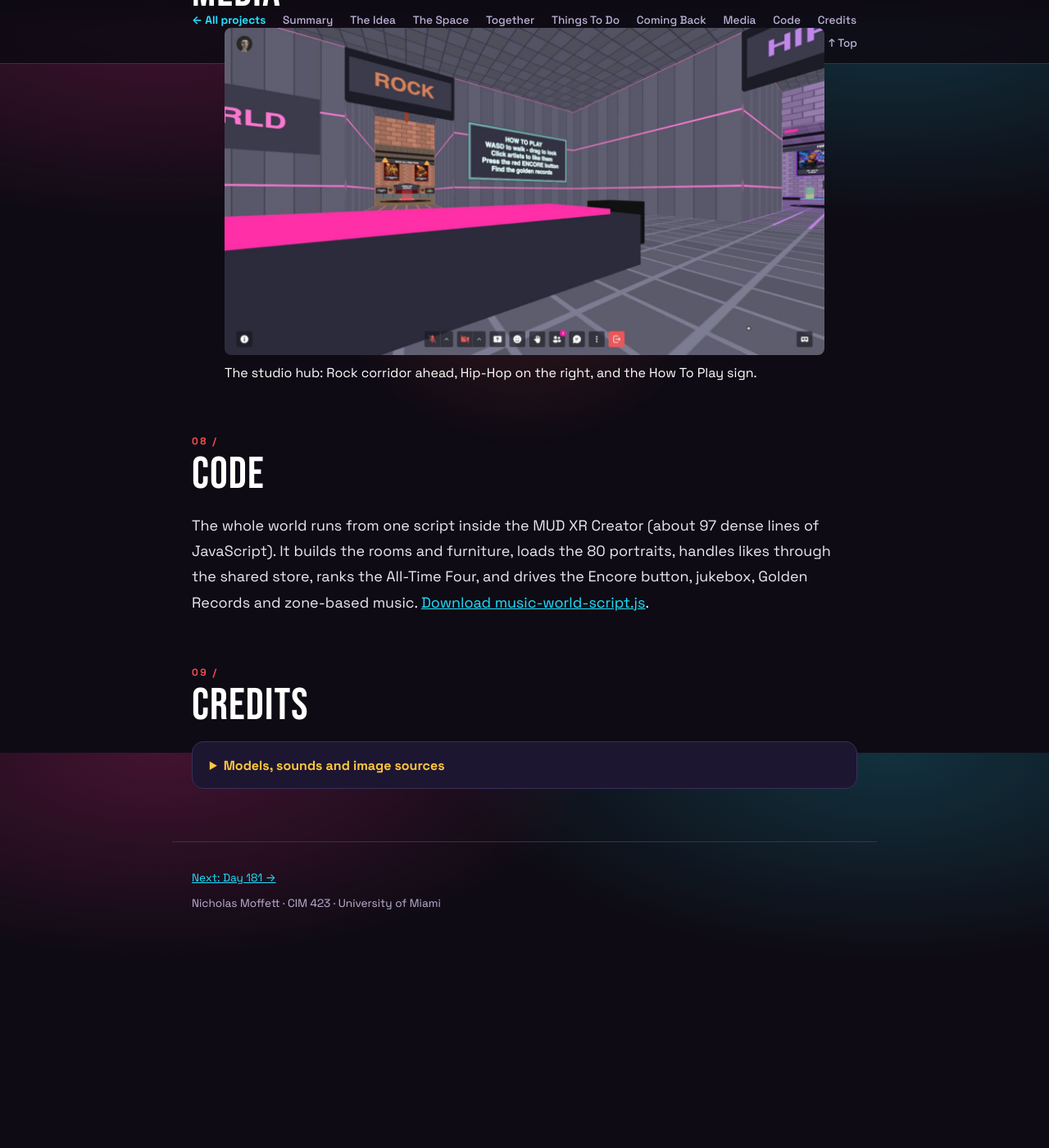
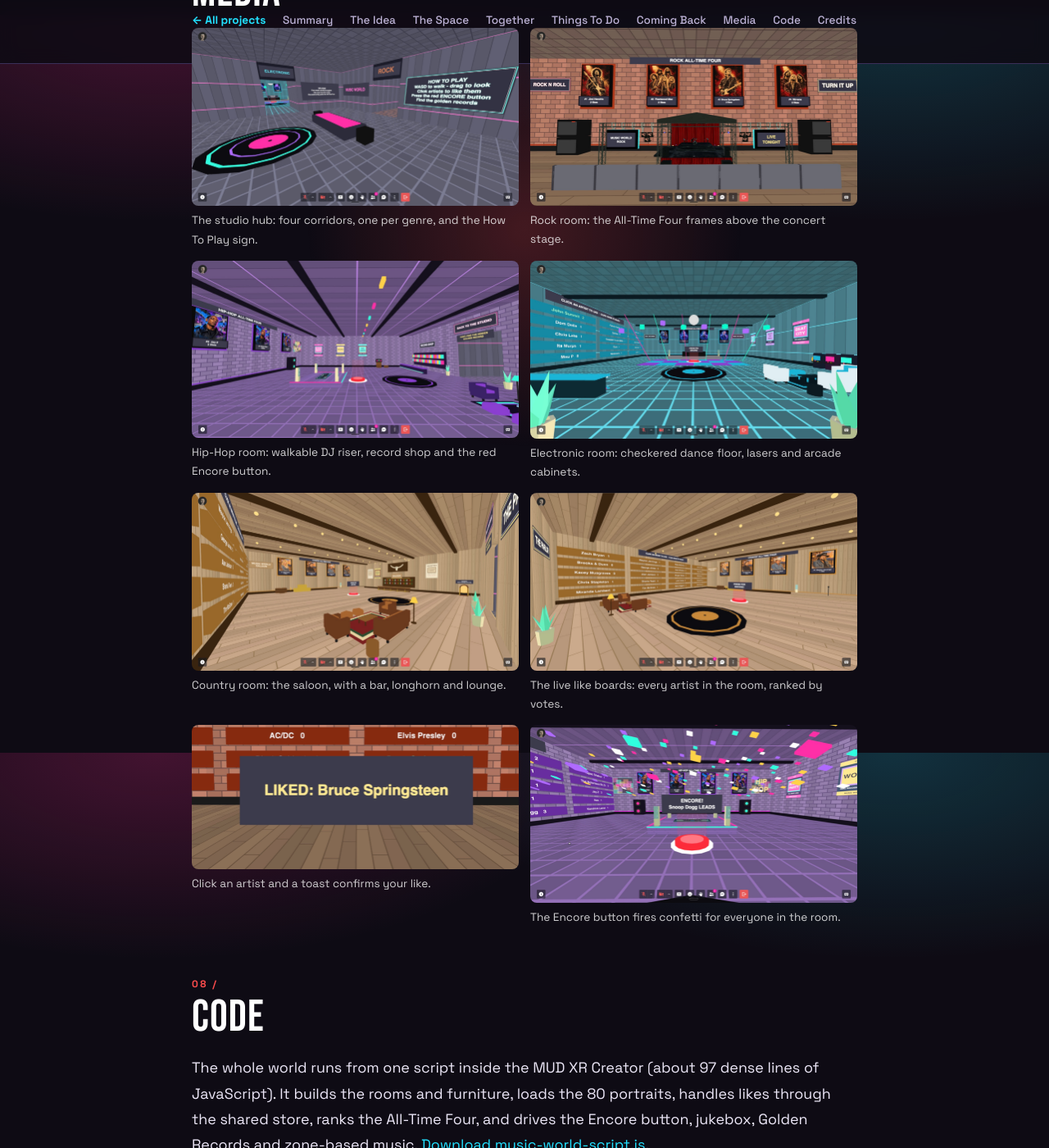
Before and after one commit to moff05/cim423-3d-world, a Jekyll site: the page built from _projects/music-world.md, in a window 1280 px wide and 1400 px high, scrolled down 4482 px. Shown: the whole window at 82% size. Built offline with Jekyll 4.4.1, drawn with Linux system fonts in a browser that asks for light colours; before the commit the page ends 5644 px from its top, so only the background shows below that.

Commit message:
Music World: curated screenshot gallery, drop unused shots
Co-Authored-By: Claude Sonnet 5.5 <noreply@anthropic.com>

```diff
--- a/_projects/music-world.md
+++ b/_projects/music-world.md
@@ -109,7 +109,16 @@ Visitors do more than vote. A shared Encore button sets off confetti and a light
 
 <h2 id="media" class="reveal">Media</h2>
 
-<figure class="reveal"><img src="/assets/images/music-world/hub.jpg" alt="The Music World hub with the Rock corridor, the How To Play sign and the Hip-Hop entrance" style="width:100%;border-radius:8px"><figcaption>The studio hub: Rock corridor ahead, Hip-Hop on the right, and the How To Play sign.</figcaption></figure>
+<div class="gallery reveal" style="display:grid;grid-template-columns:repeat(auto-fit,minmax(280px,1fr));gap:14px">
+<figure style="margin:0"><img src="/assets/images/music-world/hub.jpg" alt="The studio hub: four corridors, one per genre, and the How To Play sign." loading="lazy" style="width:100%;border-radius:8px;display:block"><figcaption style="font-size:.85em;opacity:.8;margin-top:6px">The studio hub: four corridors, one per genre, and the How To Play sign.</figcaption></figure>
+<figure style="margin:0"><img src="/assets/images/music-world/rock.jpg" alt="Rock room: the All-Time Four frames above the concert stage." loading="lazy" style="width:100%;border-radius:8px;display:block"><figcaption style="font-size:.85em;opacity:.8;margin-top:6px">Rock room: the All-Time Four frames above the concert stage.</figcaption></figure>
+<figure style="margin:0"><img src="/assets/images/music-world/hiphop.jpg" alt="Hip-Hop room: walkable DJ riser, record shop and the red Encore button." loading="lazy" style="width:100%;border-radius:8px;display:block"><figcaption style="font-size:.85em;opacity:.8;margin-top:6px">Hip-Hop room: walkable DJ riser, record shop and the red Encore button.</figcaption></figure>
+<figure style="margin:0"><img src="/assets/images/music-world/electronic.jpg" alt="Electronic room: checkered dance floor, lasers and arcade cabinets." loading="lazy" style="width:100%;border-radius:8px;display:block"><figcaption style="font-size:.85em;opacity:.8;margin-top:6px">Electronic room: checkered dance floor, lasers and arcade cabinets.</figcaption></figure>
+<figure style="margin:0"><img src="/assets/images/music-world/country.jpg" alt="Country room: the saloon, with a bar, longhorn and lounge." loading="lazy" style="width:100%;border-radius:8px;display:block"><figcaption style="font-size:.85em;opacity:.8;margin-top:6px">Country room: the saloon, with a bar, longhorn and lounge.</figcaption></figure>
+<figure style="margin:0"><img src="/assets/images/music-world/country-boards.jpg" alt="The live like boards: every artist in the room, ranked by votes." loading="lazy" style="width:100%;border-radius:8px;display:block"><figcaption style="font-size:.85em;opacity:.8;margin-top:6px">The live like boards: every artist in the room, ranked by votes.</figcaption></figure>
+<figure style="margin:0"><img src="/assets/images/music-world/like.jpg" alt="Click an artist and a toast confirms your like." loading="lazy" style="width:100%;border-radius:8px;display:block"><figcaption style="font-size:.85em;opacity:.8;margin-top:6px">Click an artist and a toast confirms your like.</figcaption></figure>
+<figure style="margin:0"><img src="/assets/images/music-world/encore.jpg" alt="The Encore button fires confetti for everyone in the room." loading="lazy" style="width:100%;border-radius:8px;display:block"><figcaption style="font-size:.85em;opacity:.8;margin-top:6px">The Encore button fires confetti for everyone in the room.</figcaption></figure>
+</div>
 
 <h2 id="code" class="reveal">Code</h2>
 
```
Also changed, not shown: assets/images/music-world/country-boards.jpg (renamed from assets/images/music-world/shot04.jpg), assets/images/music-world/country.jpg (renamed from assets/images/music-world/shot02.jpg), assets/images/music-world/electronic.jpg (renamed from assets/images/music-world/shot06.jpg), assets/images/music-world/encore.jpg (renamed from assets/images/music-world/shot13.jpg), assets/images/music-world/hiphop.jpg (renamed from assets/images/music-world/shot12.jpg), assets/images/music-world/hub.jpg, assets/images/music-world/like.jpg (renamed from assets/images/music-world/shot09.jpg), assets/images/music-world/rock.jpg (renamed from assets/images/music-world/shot08.jpg), assets/images/music-world/shot01.jpg (deleted), assets/images/music-world/shot03.jpg (deleted), assets/images/music-world/shot05.jpg (deleted), assets/images/music-world/shot07.jpg (deleted), assets/images/music-world/shot10.jpg (deleted), assets/images/music-world/shot11.jpg (deleted).
